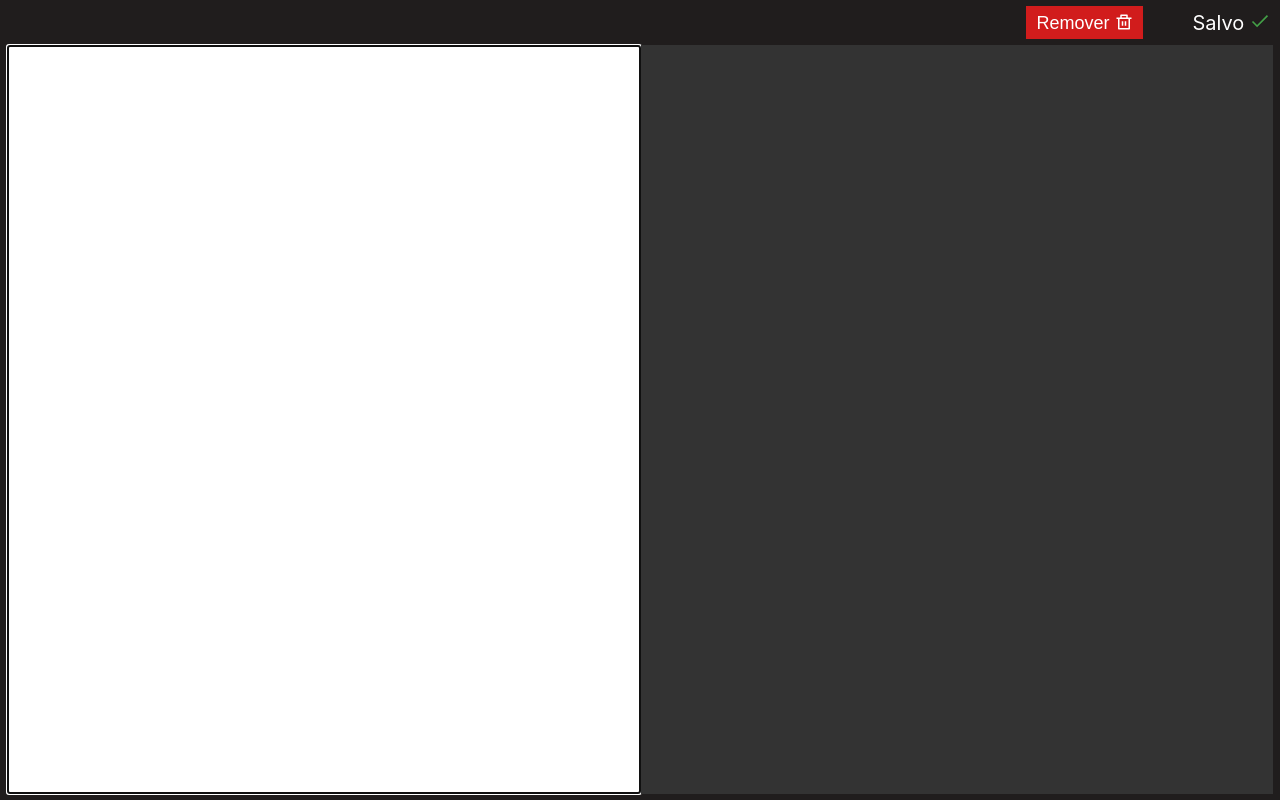
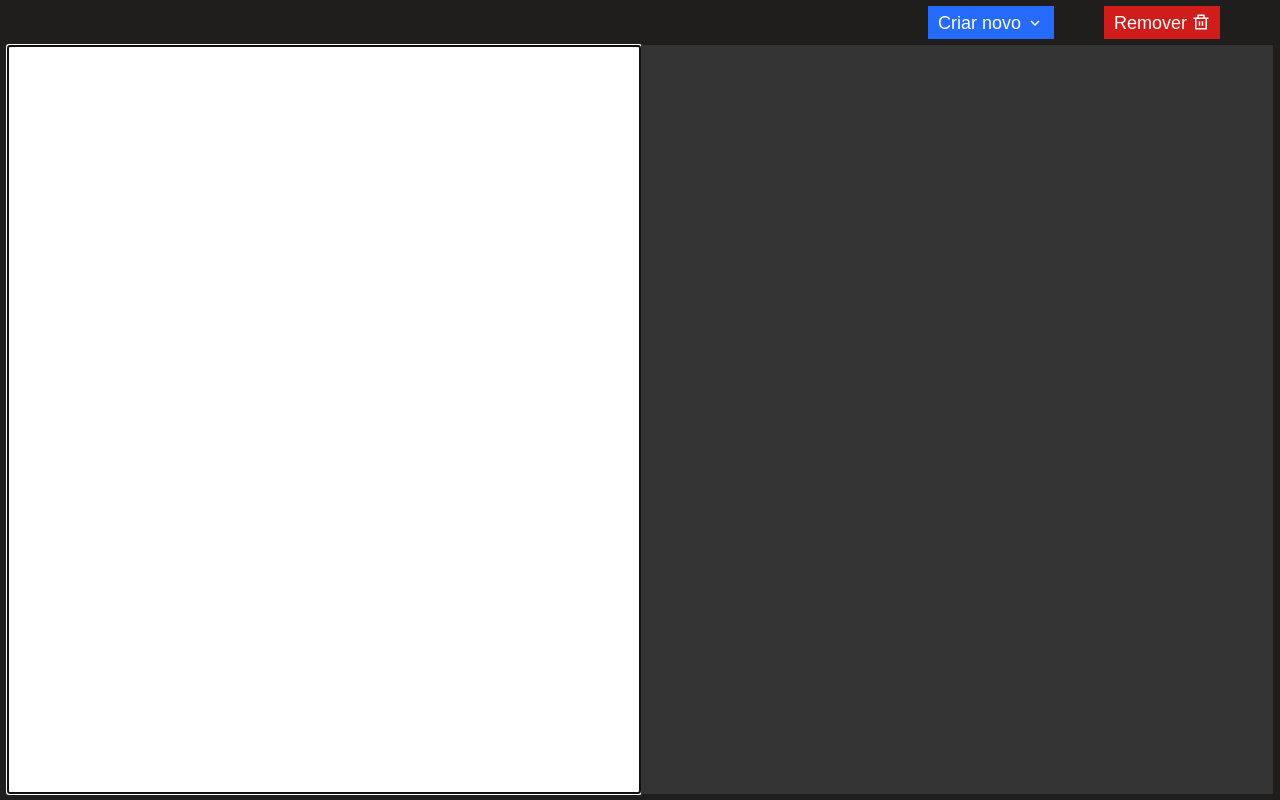
Before and after one commit to mauriciogirardi/markdownEditor, a React (Create React App) app: page / in a window 1280 px wide. Built offline with nearby package versions, Linux system fonts and the light colour scheme.

Commit message:
add: Button

```diff
--- a/src/App.js
+++ b/src/App.js
@@ -16,7 +16,10 @@ import('highlight.js').then(hljs => {
 class App extends Component {
 	constructor() {
 		super();
-		this.state = { value: '', isSaving: false };
+		this.state = {
+			value: '',
+			isSaving: null,
+		};
 
 		this.handleChange = e => {
 			this.setState({
@@ -40,6 +43,15 @@ class App extends Component {
 		this.handleRemove = () => {
 			localStorage.removeItem('md');
 			this.setState({ value: '' });
+		};
+
+		this.handleCreate = () => {
+			this.setState({ value: '' });
+			this.textarea.focus();
+		};
+
+		this.textareaRef = node => {
+			this.textarea = node;
 		};
 	}
 
@@ -65,6 +77,8 @@ class App extends Component {
 				handleChange={this.handleChange}
 				getMarkup={this.getMakup}
 				handleRemove={this.handleRemove}
+				handleCreate={this.handleCreate}
+				textareaRef={this.textareaRef}
 			/>
 		);
 	}
--- /dev/null
+++ b/src/components/button/index.js
@@ -0,0 +1,10 @@
+import React from 'react';
+import './style.css';
+
+const Button = ({ onClick, children, kind }) => (
+	<button onClick={onClick} className={`btn -${kind}`}>
+		{children}
+	</button>
+);
+
+export default Button;
--- /dev/null
+++ b/src/components/button/style.css
@@ -0,0 +1,26 @@
+.btn {
+	border: 0;
+	margin-right: 50px;
+	font-size: 18px;
+	cursor: pointer;
+	padding: 5px 10px;
+	color: #fff;
+	outline: none;
+	transition: all 0.25s ease-in-out;
+}
+
+.-del {
+	background-color: rgb(209, 28, 28);
+}
+
+.-del:hover {
+	background-color: rgb(255, 0, 0);
+}
+
+.-create {
+	background-color: rgb(38, 107, 255);
+}
+
+.-create:hover {
+	background-color: rgb(0, 26, 255);
+}
--- a/src/components/header/index.js
+++ b/src/components/header/index.js
@@ -1,31 +1,34 @@
 import React from 'react';
+import Button from '../button';
+
 import { FcRefresh, FcCheckmark } from 'react-icons/fc';
 import { RiDeleteBinLine } from 'react-icons/ri';
+import { MdExpandMore } from 'react-icons/md';
 
 import './style.css';
 
 const Saving = () => (
-	<>
 	<p>
 		Salvando <FcRefresh />
 	</p>
-	</>
 );
 
 const Save = () => (
-	<>
 	<p>
 		Salvo <FcCheckmark />
 	</p>
-	</>
 );
 
-export default ({ isSaving, handleRemove }) => (
+export default ({ isSaving, handleRemove, handleCreate }) => (
 	<header className={'editor__header'}>
-		<button className="del" onClick={handleRemove}>
+		<Button onClick={handleCreate} kind="create">
+			Criar novo <MdExpandMore className="icon_cre" />
+		</Button>
+
+		<Button onClick={handleRemove} kind="del">
 			Remover <RiDeleteBinLine className="icon_del" />
-		</button>
+		</Button>
 
-		{isSaving ? Saving() : Save()}
+		{isSaving !== null && <>{isSaving ? Saving() : Save()}</>}
 	</header>
 );
--- a/src/components/header/style.css
+++ b/src/components/header/style.css
@@ -10,23 +10,12 @@
 	align-items: center;
 }
 
-.del {
-	background-color: rgb(209, 28, 28);
-	border: 0;
-	margin-right: 50px;
-	font-size: 18px;
-	cursor: pointer;
-	padding: 5px 10px;
-	color: #fff;
-	outline: none;
-	transition: all 0.25s ease-in-out;
+.icon_cre {
+	position: relative;
+	top: 3px;
 }
 
-.del .icon_del {
+.icon_del {
 	position: relative;
 	top: 2px;
 }
-
-.del:hover {
-	background-color: rgb(255, 0, 0);
-}
--- a/src/components/markdowEditor/index.js
+++ b/src/components/markdowEditor/index.js
@@ -7,13 +7,18 @@ const MarkdowEditor = ({
 	value,
 	handleChange,
 	getMarkup,
-	isSaving,
-	handleRemove,
+	textareaRef,
+	...props
 }) => (
 	<section>
-		<Header isSaving={isSaving} handleRemove={handleRemove} />
+		<Header {...props} />
 		<div className="container">
-			<textarea value={value} onChange={handleChange} autoFocus />
+			<textarea
+				value={value}
+				onChange={handleChange}
+				autoFocus
+				ref={textareaRef}
+			/>
 
 			<div className="view" dangerouslySetInnerHTML={getMarkup()} />
 		</div>
```
Lines whose indentation alone changed are shown as unchanged.
